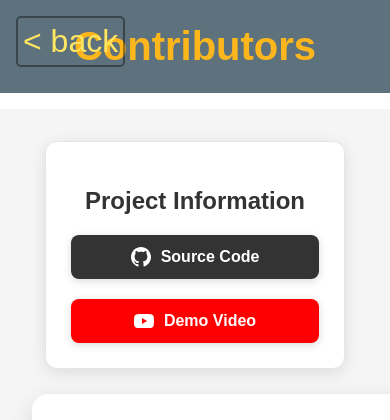
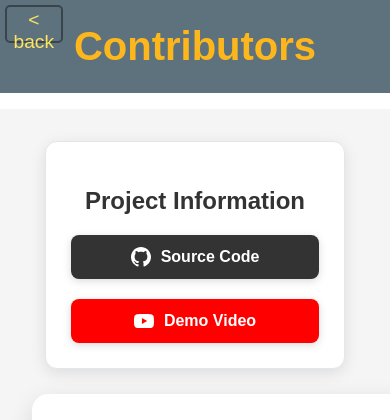
Before and after one commit to NongKenKhung/Theory_of_Computation, a FastAPI app: page /user-list in a window 390 px wide. Shown: the top 420 px of the page. Run offline with FastAPI, Linux system fonts and the light colour scheme.

Commit message:
fix back button responsive

```diff
--- a/static/css/user_list.css
+++ b/static/css/user_list.css
@@ -182,4 +182,13 @@
     width: 200px;
     justify-content: center;
   }
+
+  .back-button {
+    font-size: 1.2rem;
+    padding: 2px;
+    width: 50px;
+    height: 30px;
+    left: 0.3rem;
+    top: 0.3rem;
+  }
 }
```
Also changed, not shown: static/css/pokemon_page.css (+10 -0 lines).
